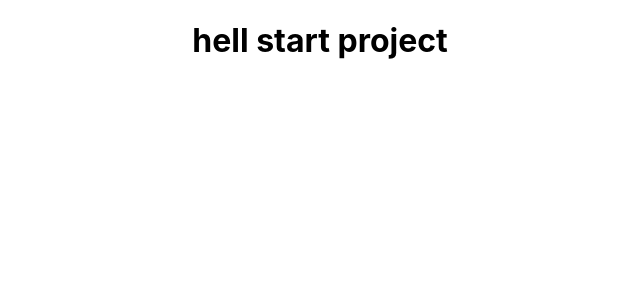
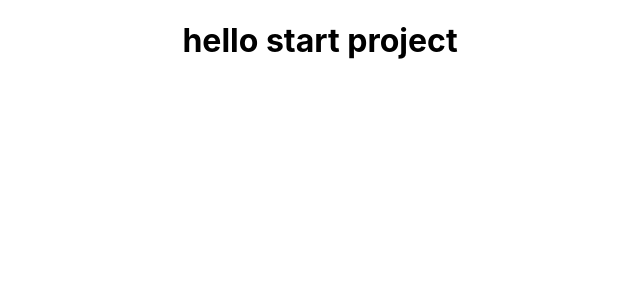
Before and after one commit to skmamunkhan072/b610_learning_platform_client_side_skmamunkhan072, a React (Create React App) app: page / in a window 1280 px wide. Shown: the top 300 px of the page, without its empty margins (320-960 px from the left). Built offline with nearby package versions, Linux system fonts and the light colour scheme.

Commit message:
react router don installl

```diff
--- a/package.json
+++ b/package.json
@@ -8,6 +8,7 @@
     "@testing-library/user-event": "^13.2.1",
     "react": "^18.2.0",
     "react-dom": "^18.2.0",
+    "react-router-dom": "^6.4.2",
     "react-scripts": "5.0.1",
     "web-vitals": "^2.1.0"
   },
--- a/src/App.js
+++ b/src/App.js
@@ -4,7 +4,7 @@ import "./App.css";
 function App() {
   return (
     <div className="App">
-      <h1>hell start project</h1>
+      <h1>hello start project</h1>
     </div>
   );
 }
```
Also changed, not shown: 2 other files (tests, documents, lock files or other folders).
